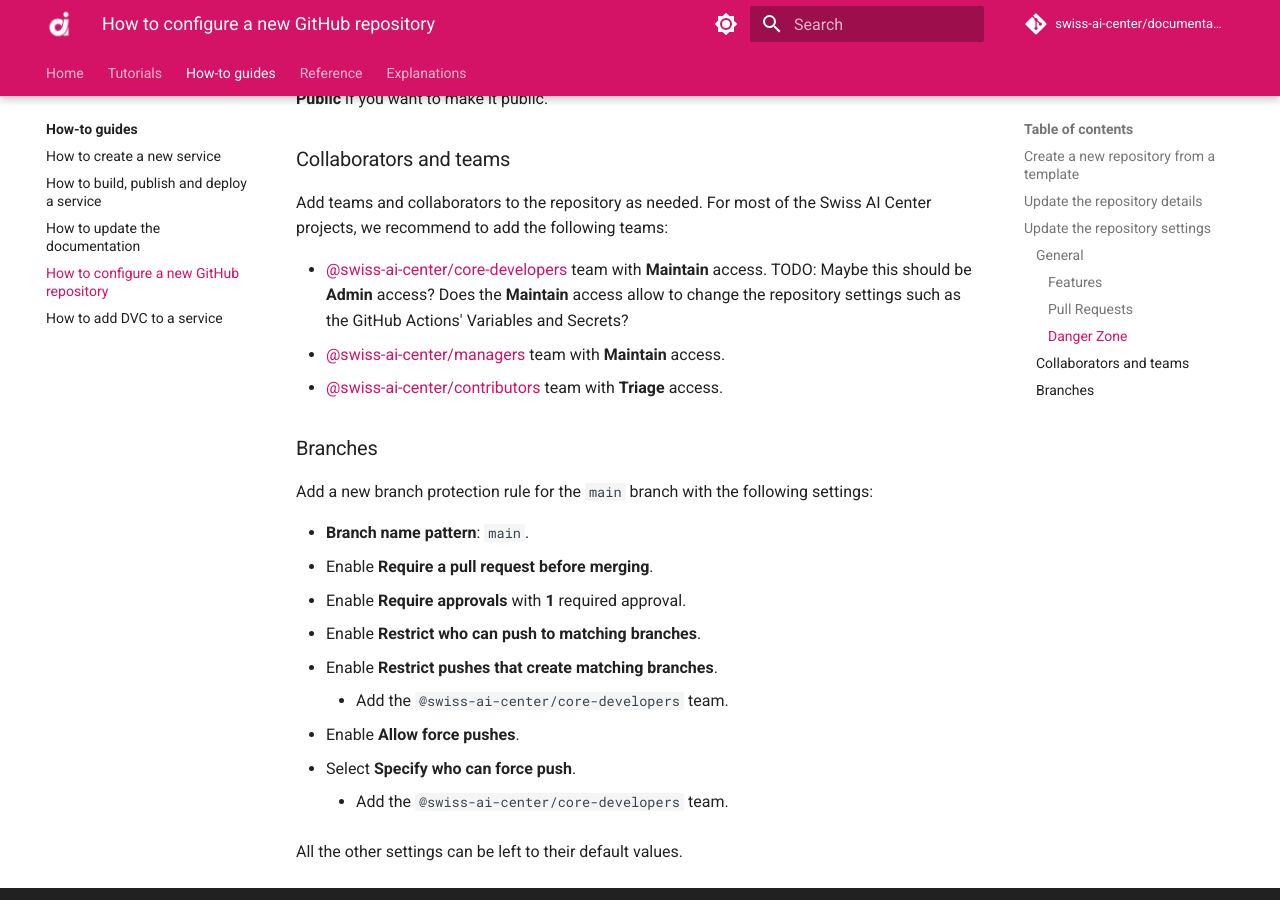
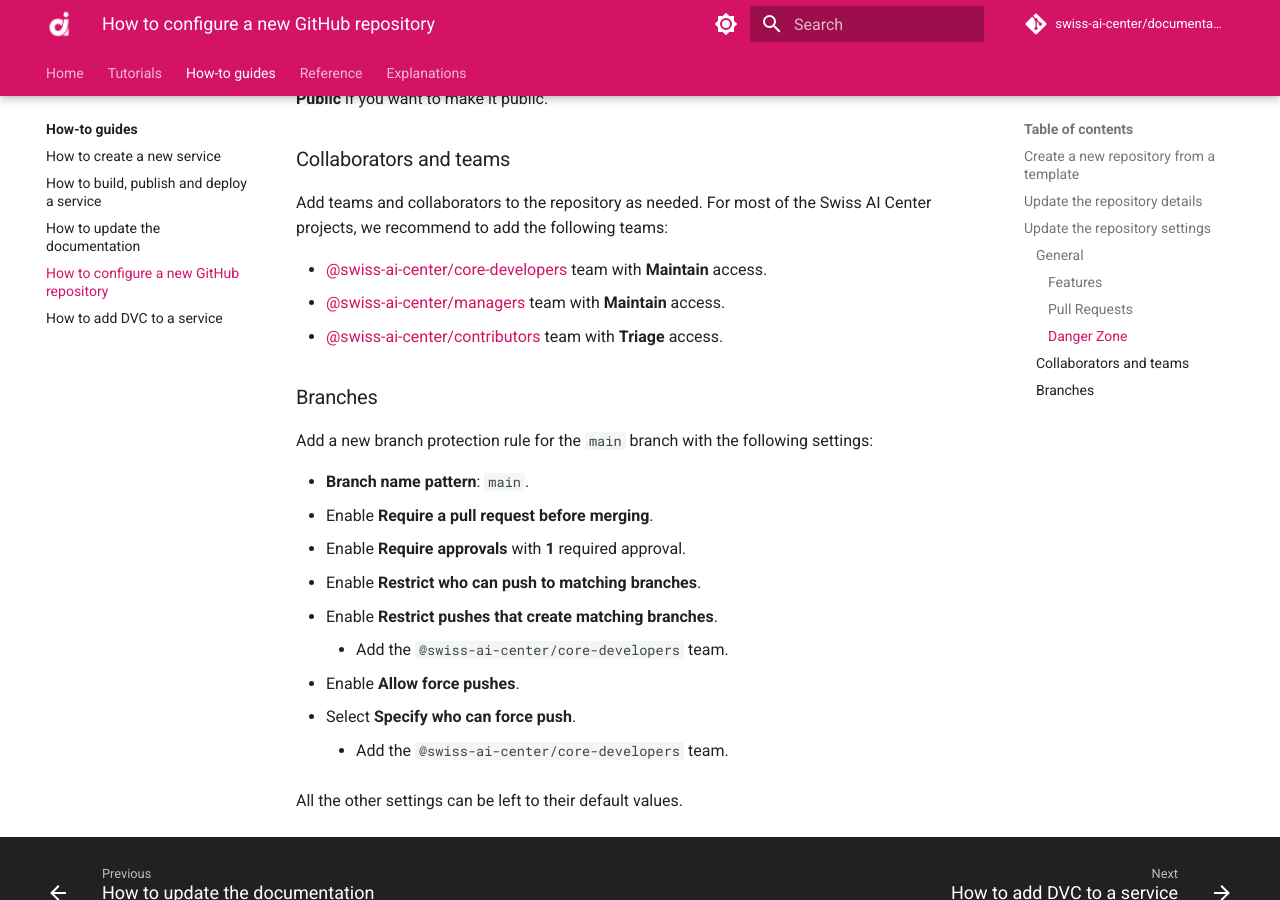
Before and after one commit to swiss-ai-center/documentation, an MkDocs documentation site: the page built from docs/how-to-guides/how-to-configure-a-new-github-repository.md, in a window 1280 px wide and 900 px high, scrolled down 2698 px. Built offline with MkDocs 1.6.1 and Material for MkDocs 9.7.7, drawn with Linux system fonts in a browser that asks for light colours; comment, search, counter and statistics services are not loaded.

Commit message:
Remove TODO

```diff
--- a/docs/how-to-guides/how-to-configure-a-new-github-repository.md
+++ b/docs/how-to-guides/how-to-configure-a-new-github-repository.md
@@ -60,9 +60,7 @@ Add teams and collaborators to the repository as needed. For most of the Swiss
 AI Center projects, we recommend to add the following teams:
 
 - [@swiss-ai-center/core-developers](https://github.com/orgs/swiss-ai-center/teams/core-developers)
-  team with **Maintain** access. TODO: Maybe this should be **Admin** access? Does
-  the **Maintain** access allow to change the repository settings such as the
-  GitHub Actions' Variables and Secrets?
+  team with **Maintain** access.
 - [@swiss-ai-center/managers](https://github.com/orgs/swiss-ai-center/teams/managers)
   team with **Maintain** access.
 - [@swiss-ai-center/contributors](https://github.com/orgs/swiss-ai-center/teams/contributors)
```
